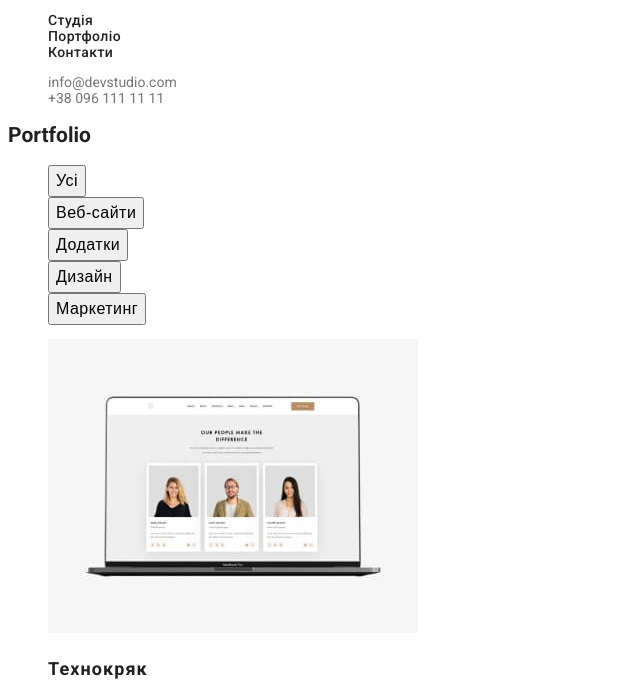
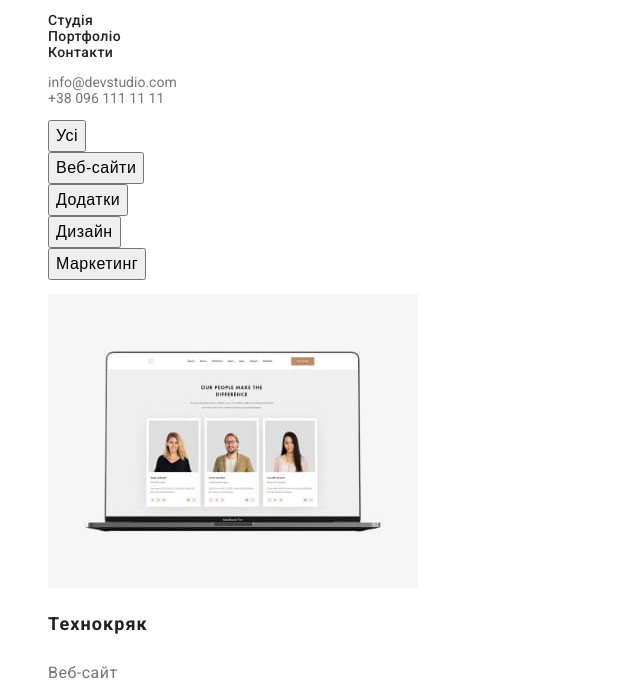
Before and after one commit to Ruslan-Karnaukh/goit-markup-hw-01, a plain HTML site: page portfolio.html in a window 1280 px wide. Shown: the part 41-741 px from the top of the page, without its empty margins (0-640 px from the left). Drawn offline with Linux system fonts and the light colour scheme.

Commit message:
hidden <h1> in portfolio

```diff
--- a/css/styles.css
+++ b/css/styles.css
@@ -111,6 +111,20 @@ li{
     color: var(--paragraph-color);
     line-height: calc(30 / 16);
 }
+/* Схований заголовок */
+.visually-hidden {
+    position: absolute;
+    width: 1px;
+    height: 1px;
+    margin: -1px;
+    border: 0;
+    padding: 0;
+
+    white-space: nowrap;
+    clip-path: inset(100%);
+    clip: rect(0 0 0 0);
+    overflow: hidden;
+  }
 
 /* footer */
 
--- a/portfolio.html
+++ b/portfolio.html
@@ -48,7 +48,7 @@
 
     <main class="main">
       <section>
-        <h1>Portfolio</h1>
+        <h1 class="visually-hidden">Portfolio</h1>
         <ul class="filters">
           <li class="filters-list">
             <button class="filters-button" type="button">Усі</button>
```
